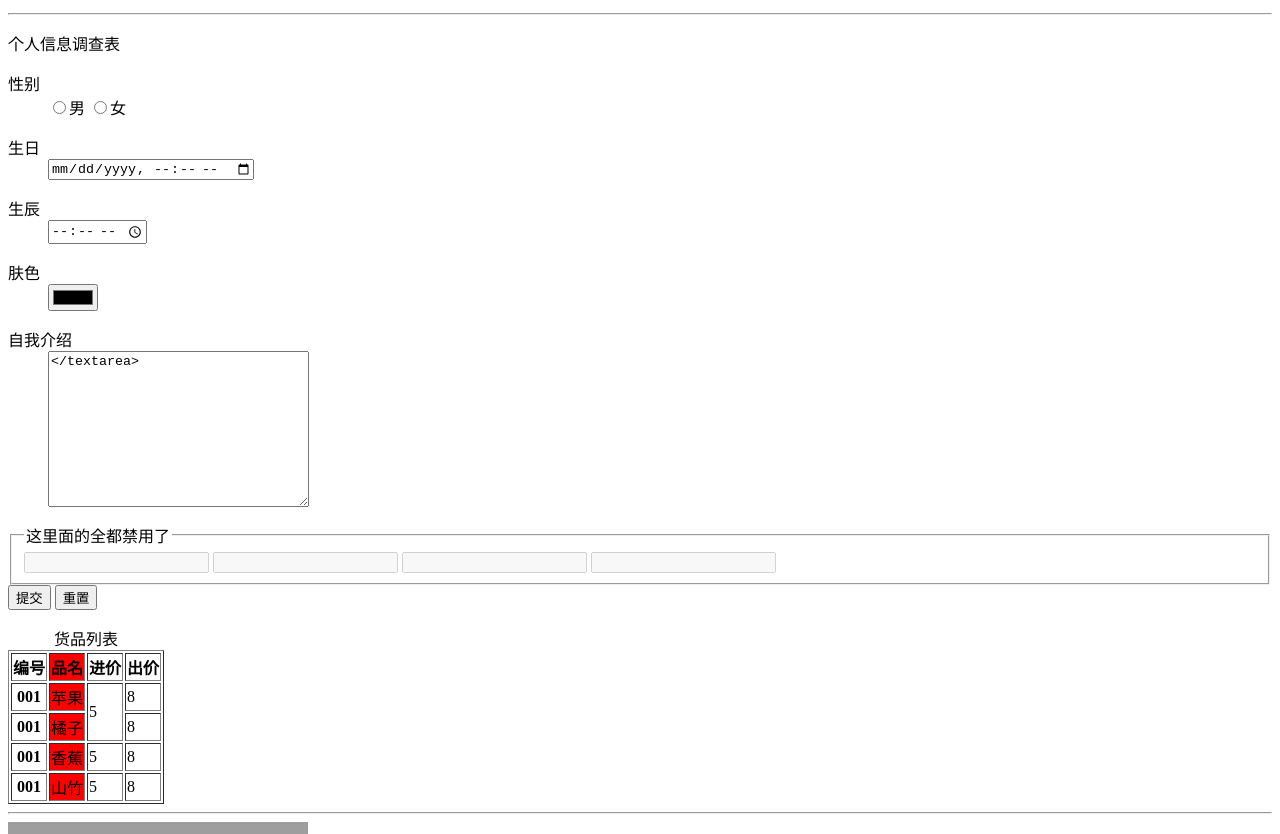
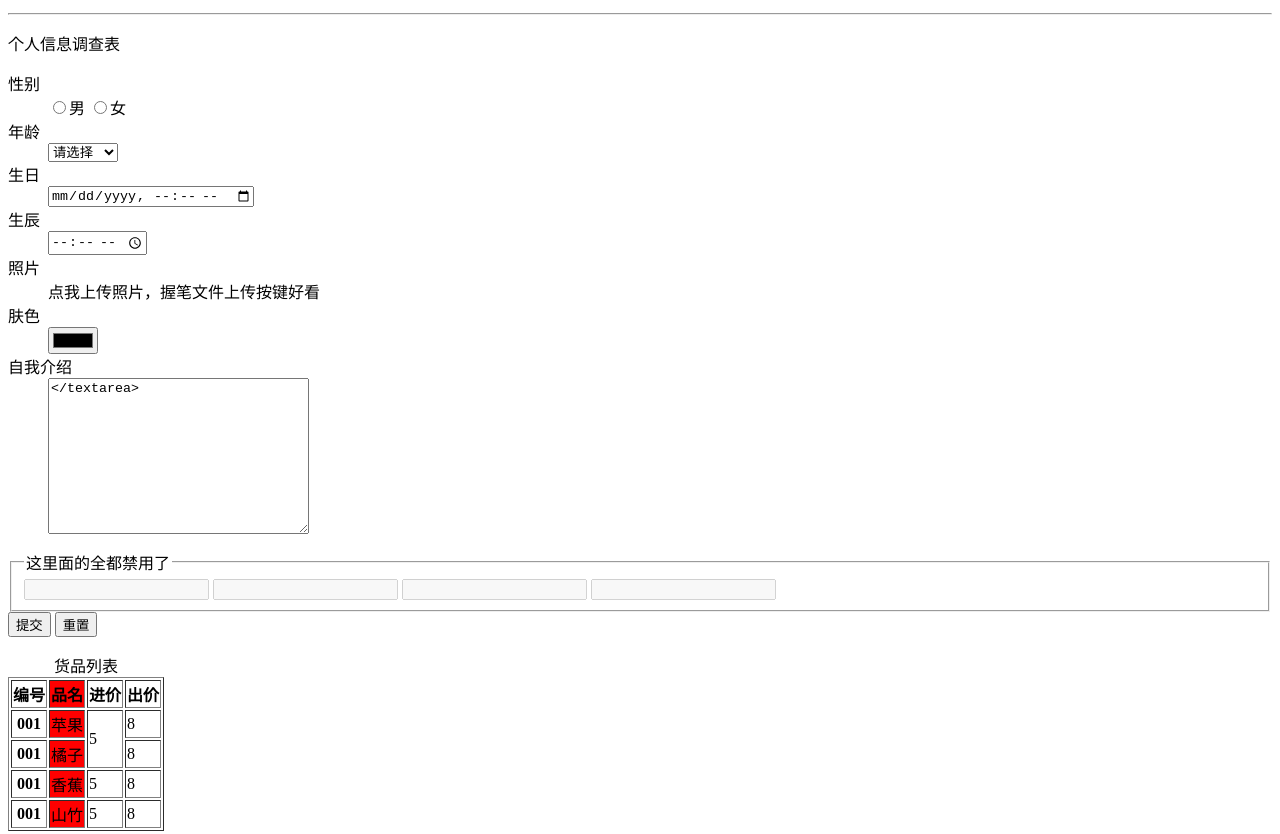
Before and after one commit to wangzhao2020/wangzhao2020.github.io, a plain HTML site: page miao/html-basic.html in a window 1280 px wide. Shown: the part 1392-2226 px from the top of the page. Drawn offline with Linux system fonts and the light colour scheme; grey boxes are pictures that could not be loaded.

Commit message:
html-basic 3

```diff
--- a/miao/html-basic.html
+++ b/miao/html-basic.html
@@ -18,7 +18,11 @@
   </p>
   <a target="_blank" href="https://www.jd.com">在新窗口打开京东</a>
   <a href="mailto:13967989541@139.com">点击给我发邮件</a>
-  <!-- <a >跳转到本页的底部</a> -->
+
+
+  <a href="#deep">跳转到本页的底部</a>
+
+
   <a href="https://drscdn.500px.org/photo/229389427/m%3D1170/v2?user_id=7012987&webp=true&sig=196fa0c161aa562478d08571764872f7d69a346c3c0b2e12aa00e2c6414eb28b"
     download>点我可以下载一个文件</a>
 
@@ -99,46 +103,57 @@
         <input type="radio">男
         <input type="radio">女
       </dd>
-    </dl>
-
-    <!-- <dl>
-      <dt>年纪，没讲先不做</dt>
-      <dd>
-
-      </dd>
-    </dl> -->
-    <dl>
-      <dt>生日</dt>
-      <dd><input type="datetime-local"></dd>
-    </dl>
-    <dl>
-      <dt>生辰</dt>
-      <dd><input type="time"></dd>
-    </dl>
 
 
 
-    <!-- <dl>
-      <dt>照片,还未讲，暂时不做</dt>
-      <dd></dd>
-    </dl> -->
+      <dt>年龄</dt>
+      <dd>
+        <select name="年纪" id="">
+          <option hidden value="">请选择</option>
+          <optgroup label="少年"></optgroup>
+          <option value="">1-6岁</option>
+          <option value="">6-12岁</option>
+          <optgroup label="青年"></optgroup>
+          <option value="">13-15岁</option>
+          <option value="">16-18岁</option>
+          <optgroup label="壮年"></optgroup>
+          <option value="">18-22岁</option>
+          <option value="">13-30岁</option>
+
+        </select>
+      </dd>
 
 
 
-    <dl>
+      <dt>生日</dt>
+      <dd><input type="datetime-local"></dd>
+
+
+      <dt>生辰</dt>
+      <dd><input type="time"></dd>
+
+
+
+      <dt>照片</dt>
+      <dd>
+        <label>点我上传照片，握笔文件上传按键好看
+          <input type="file" hidden>
+        </label>
+
+
+
+
       <dt>肤色</dt>
       <dd><input type="color"></dd>
-    </dl>
 
-    <dl>
+
+
       <dt>自我介绍</dt>
       <dd>
         <textarea name="" id="" cols="30" rows="10">&lt;/textarea>
         </textarea>
       </dd>
     </dl>
-
-
 
     <form action="">
       <fieldset disabled>
@@ -151,16 +166,7 @@
       <button type="submit">提交</button>
       <button type="reset">重置</button>
 
-
-
-
     </form>
-
-
-
-
-
-
 
 
     <table border="1">
@@ -204,8 +210,6 @@
 
     </table>
 
-
-
     <hr>
     <img src="https://drscdn.500px.org/photo/174778125/m%3D1170_k%3D1/2841ccf2a3720e8e794a6a6930f6ff2c" width="300"
       height="450" usemap="#map1" title="image title">
@@ -213,20 +217,13 @@
       <area title="矩形" target="_blank" href="https://www.mi.com" shape="rect" coords="55,90,200,200">
       <area title="圆形" target="_blank" href="https://www.mi.com" shape="circle" coords="127,250,100">
       <area title="多边形" target="_blank" href="https://www.mi.com" shape="poly" coords="">
-
     </map>
-
-
 
     <hr>
     <a target="frame1" href="https://www.mi.com">点击我会在下面的frame里打开小米商场，
       但为什么打不开呢？</a><br>
-    <iframe width="300" height="150" src="" frameborder="1" name="frame1">
+    <iframe name="frame1" width="300" height="150" src="https://nodejs.org/en/" frameborder="1">
     </iframe>
-
-
-
-
 
     <p>
       怎样&nbsp &nbsp &nbsp&nbsp &nbsp &nbsp&nbsp &nbsp &nbsp在这两个字之间空这么大呢？
@@ -235,16 +232,9 @@
       <br>
       &lt;span>&lt;/span>
     </p>
-
-
   </form>
-
-
-
+  <h5 id="deep"></h5>
 
 </body>
 
-
-
-
 </html>
```
